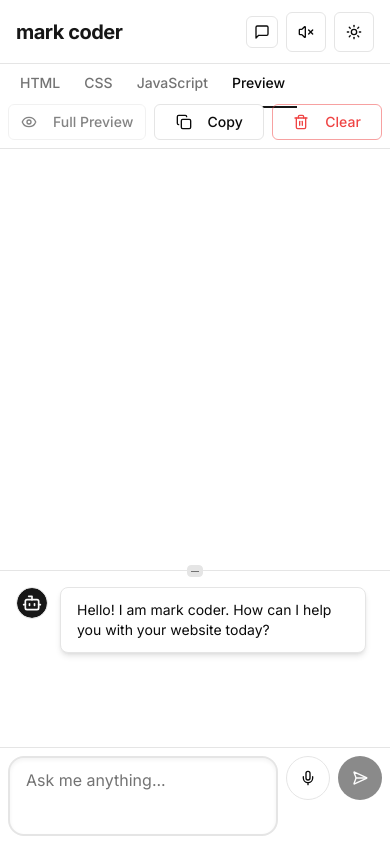
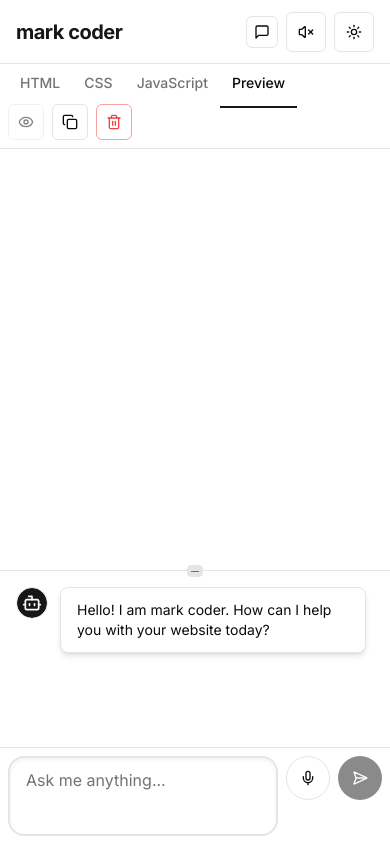
Before and after one commit to nttare0/mark2.0, a Next.js app: page /code-editor in a window 390 px wide. Built offline with nearby package versions, Linux system fonts and the light colour scheme; what @genkit-ai/googleai, genkit would draw is missing.

Commit message:
and make this be well adapt to smartphones

```diff
--- a/src/components/app/code-editor.tsx
+++ b/src/components/app/code-editor.tsx
@@ -124,27 +124,27 @@ export default function CodeEditor({}: CodeEditorProps) {
               size="sm"
               onClick={handlePreview}
               disabled={!html.trim()}
-              className="flex-1 md:flex-initial"
+              className="h-9 w-9 p-0 md:h-9 md:w-auto md:px-3"
             >
-              <Eye className="mr-2 h-4 w-4" />
-              Full Preview
+              <Eye className="h-4 w-4 md:mr-2" />
+              <span className="hidden md:inline">Full Preview</span>
             </Button>
-            <Button variant="outline" size="sm" onClick={handleCopy} className="flex-1 md:flex-initial">
+            <Button variant="outline" size="sm" onClick={handleCopy} className="h-9 w-9 p-0 md:h-9 md:w-auto md:px-3">
               {isCopied ? (
-                <Check className="mr-2 h-4 w-4 text-green-500" />
+                <Check className="h-4 w-4 text-green-500 md:mr-2" />
               ) : (
-                <Copy className="mr-2 h-4 w-4" />
+                <Copy className="h-4 w-4 md:mr-2" />
               )}
-              Copy
+              <span className="hidden md:inline">Copy</span>
             </Button>
             <Button
               variant="destructive-outline"
               size="sm"
               onClick={handleDelete}
-              className="flex-1 md:flex-initial"
+              className="h-9 w-9 p-0 md:h-9 md:w-auto md:px-3"
             >
-              <Trash2 className="mr-2 h-4 w-4" />
-              Clear
+              <Trash2 className="h-4 w-4 md:mr-2" />
+              <span className="hidden md:inline">Clear</span>
             </Button>
           </div>
         </div>
```
